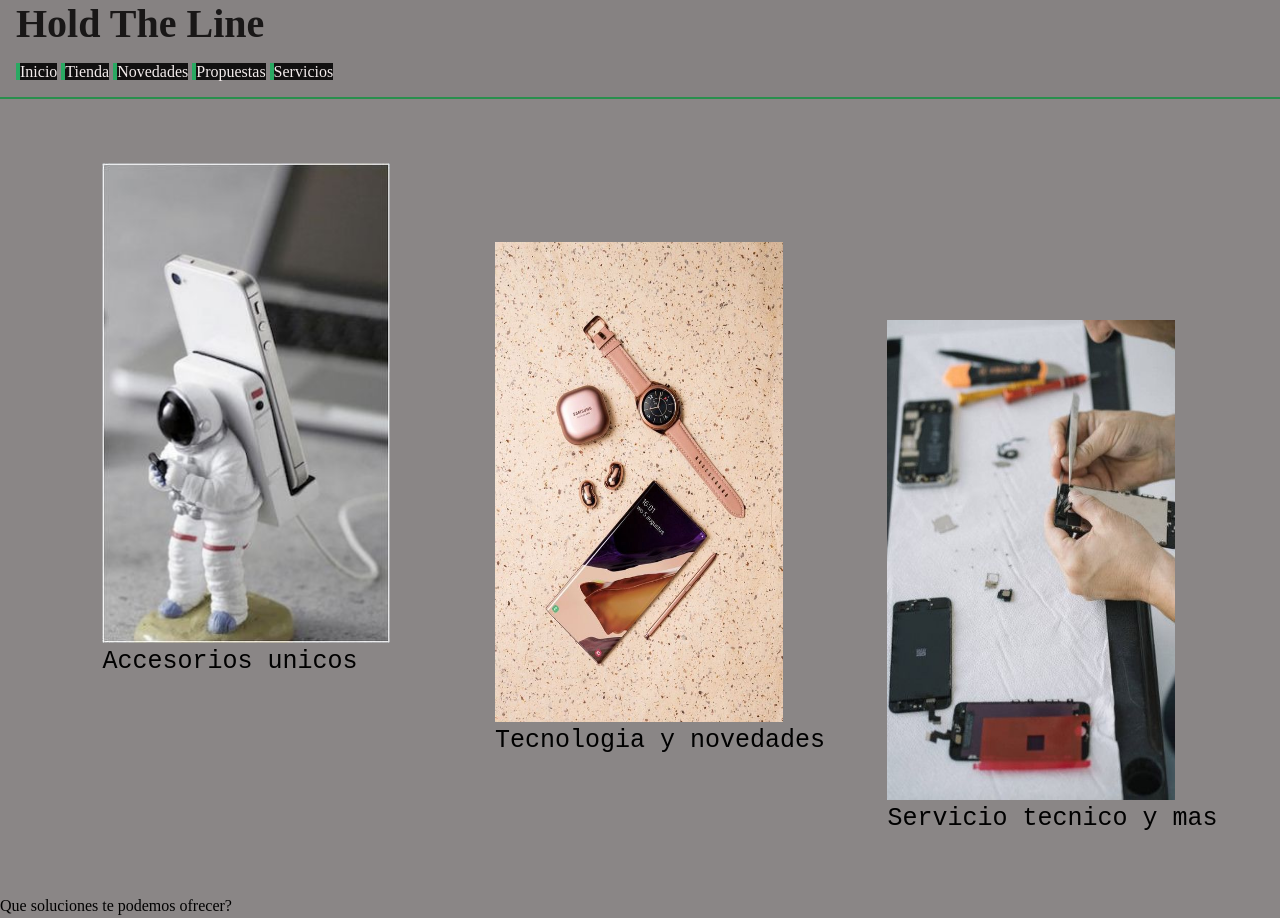
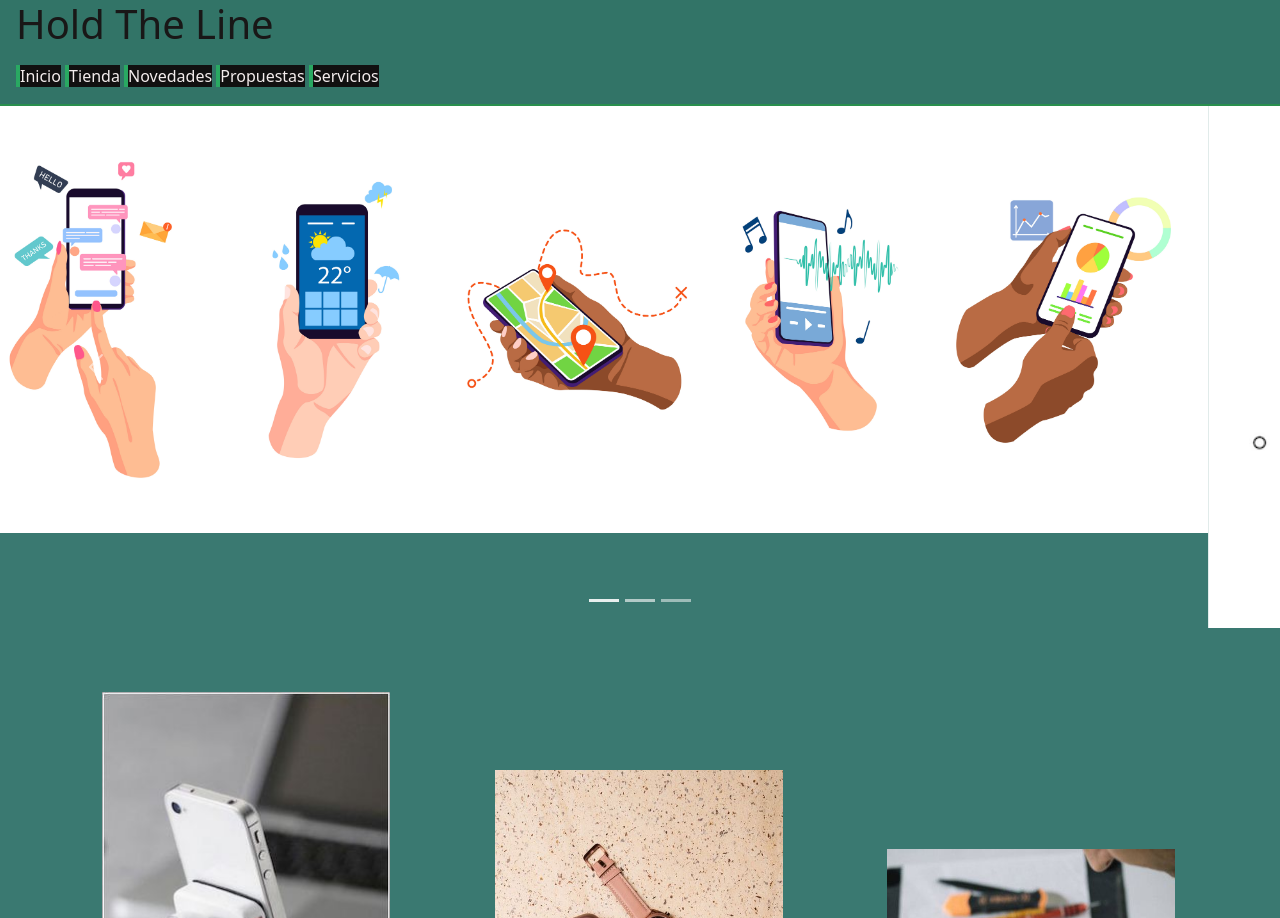
Before and after one commit to lucasvaldez99/Proyecto-final-Lucas-Valdez, a plain HTML site: page Hold-The-Line.html in a window 1280 px wide. Shown: the top 918 px of the page. Drawn offline with nearby package versions, Linux system fonts and the light colour scheme.

Commit message:
agrege carrousel al index principal

```diff
--- a/Hold-The-Line.html
+++ b/Hold-The-Line.html
@@ -6,6 +6,9 @@
     <meta name="viewport" content="width=device-width, initial-scale=1.0">
     <title>Hold The Line</title>
 
+
+    <!-- botstrap -->
+    <link href="https://cdn.jsdelivr.net/npm/bootstrap@5.1.3/dist/css/bootstrap.min.css" rel="stylesheet" integrity="sha384-1BmE4kWBq78iYhFldvKuhfTAU6auU8tT94WrHftjDbrCEXSU1oBoqyl2QvZ6jIW3" crossorigin="anonymous">
 <!--CSS-->
 
 <link rel="stylesheet" href="style.css">
@@ -20,7 +23,7 @@
     <header>
 
 
-    <div>
+    <div class="divprincipal">
         <div class="tituloprincipal">
             <!-- Titulo/logo -->
             <h1 class="logo">
@@ -70,14 +73,47 @@
 
 
 
+    <section>
+        <div id="carouselExampleCaptions" class="carousel slide" data-bs-ride="carousel">
+            <div class="carousel-indicators">
+              <button type="button" data-bs-target="#carouselExampleCaptions" data-bs-slide-to="0" class="active" aria-current="true" aria-label="Slide 1"></button>
+              <button type="button" data-bs-target="#carouselExampleCaptions" data-bs-slide-to="1" aria-label="Slide 2"></button>
+              <button type="button" data-bs-target="#carouselExampleCaptions" data-bs-slide-to="2" aria-label="Slide 3"></button>
+            </div>
+            <div class="carousel-inner">
+              <div class="carousel-item active">
+                <img src="imagenes/carrucelus.jpg" class="d-block w-100" alt="...">
+                <div class="carousel-caption d-none d-md-block">
+                  <h5>First slide label</h5>
+                  <p>Some representative placeholder content for the first slide.</p>
+                </div>
+              </div>
+              <div class="carousel-item">
+                <img src="imagenes/soporte.webp" class="d-block w-100" alt="...">
+                <div class="carousel-caption d-none d-md-block">
+                  <h5>Second slide label</h5>
+                  <p>Some representative placeholder content for the second slide.</p>
+                </div>
+              </div>
 
+            </div>
+            <button class="carousel-control-prev" type="button" data-bs-target="#carouselExampleCaptions" data-bs-slide="prev">
+              <span class="carousel-control-prev-icon" aria-hidden="true"></span>
+              <span class="visually-hidden">Previous</span>
+            </button>
+            <button class="carousel-control-next" type="button" data-bs-target="#carouselExampleCaptions" data-bs-slide="next">
+              <span class="carousel-control-next-icon" aria-hidden="true"></span>
+              <span class="visually-hidden">Next</span>
+            </button>
+          </div>
+    </section>
 
 
 
 
     <!-- Seccion que contiene las imagenes del princio de la pagina  -->
 
-    <section id="imagenesprincipales">
+    <section class="imagenesprincipales">
 
         <div class="astronauta">
 
@@ -116,15 +152,21 @@
 
     <!-- Servicios -->
     <section id="Servicios">
-    <div class="titulo">
+
+        <!-- titulo de soluciones  -->
+    <div class="titulosoluciones">
         <p>Que soluciones te podemos ofrecer?</p>
 
     </div>
+    <!-- fin del titulo de soluciones  -->
 
+
+    <!-- contenedor de servicio tecnico de sofware img/texto -->
         <div class="sector1">
 
     <!--logito redondo-->
     <img class="logito1" src="imagenes/software.png" alt="serviciotecnico">
+    <!-- fin de logito redondo  -->
 
 
         <h2 class="titulo1">Servicio Técnico Software</h2>
@@ -135,7 +177,7 @@
 
     </div>
 
-
+<!-- contenedor de servicio tecnico de sofware img/texto -->
 
     <div class="sector2">
     <!--logito redondo 2-->
@@ -283,5 +325,8 @@
 
     </footer>
 
+    <script src="https://cdn.jsdelivr.net/npm/@popperjs/core@2.10.2/dist/umd/popper.min.js" integrity="sha384-7+zCNj/IqJ95wo16oMtfsKbZ9ccEh31eOz1HGyDuCQ6wgnyJNSYdrPa03rtR1zdB" crossorigin="anonymous"></script>
+<script src="https://cdn.jsdelivr.net/npm/bootstrap@5.1.3/dist/js/bootstrap.min.js" integrity="sha384-QJHtvGhmr9XOIpI6YVutG+2QOK9T+ZnN4kzFN1RtK3zEFEIsxhlmWl5/YESvpZ13" crossorigin="anonymous"></script>
+
     </body>
 </html>
--- a/style.css
+++ b/style.css
@@ -8,7 +8,7 @@
 @import url('https://fonts.googleapis.com/css2?family=Roboto:ital,wght@0,300;0,500;1,500&display=swap');
 @import url('https://fonts.googleapis.com/css2?family=Roboto+Mono&display=swap');
 body {
-    background-color: rgb(138, 134, 134);
+    background-color: rgb(58, 121, 113);
 
 
 }
@@ -18,11 +18,15 @@ body {
 
 
 header {
-background-color: #868282;
+background-color: #327467;
     border-bottom: #298f4d solid 2px;
-    position: sticky;
-    top: 0;
+
 }
+
+.divprincipal {
+    z-index: 3;
+}
+
 
 /* logo o titulo */
 h1 {
@@ -100,7 +104,7 @@ font-size: 40px;
 
 /* imagenes principales */
 
-#imagenesprincipales {
+.imagenesprincipales {
 
     display: grid;
     grid-template-columns: 1fr 1fr 1fr;
@@ -188,7 +192,7 @@ font-family: Georgia, 'Times New Roman', Times, serif;
     display: flex;
     justify-content: center;
     padding: 1px;
-    background-color: #298f4d;
+
 }
 
 
```
Also changed, not shown: imagenes/carrucelus.jpg (added), imagenes/soporte.webp (added), 1 other file.
